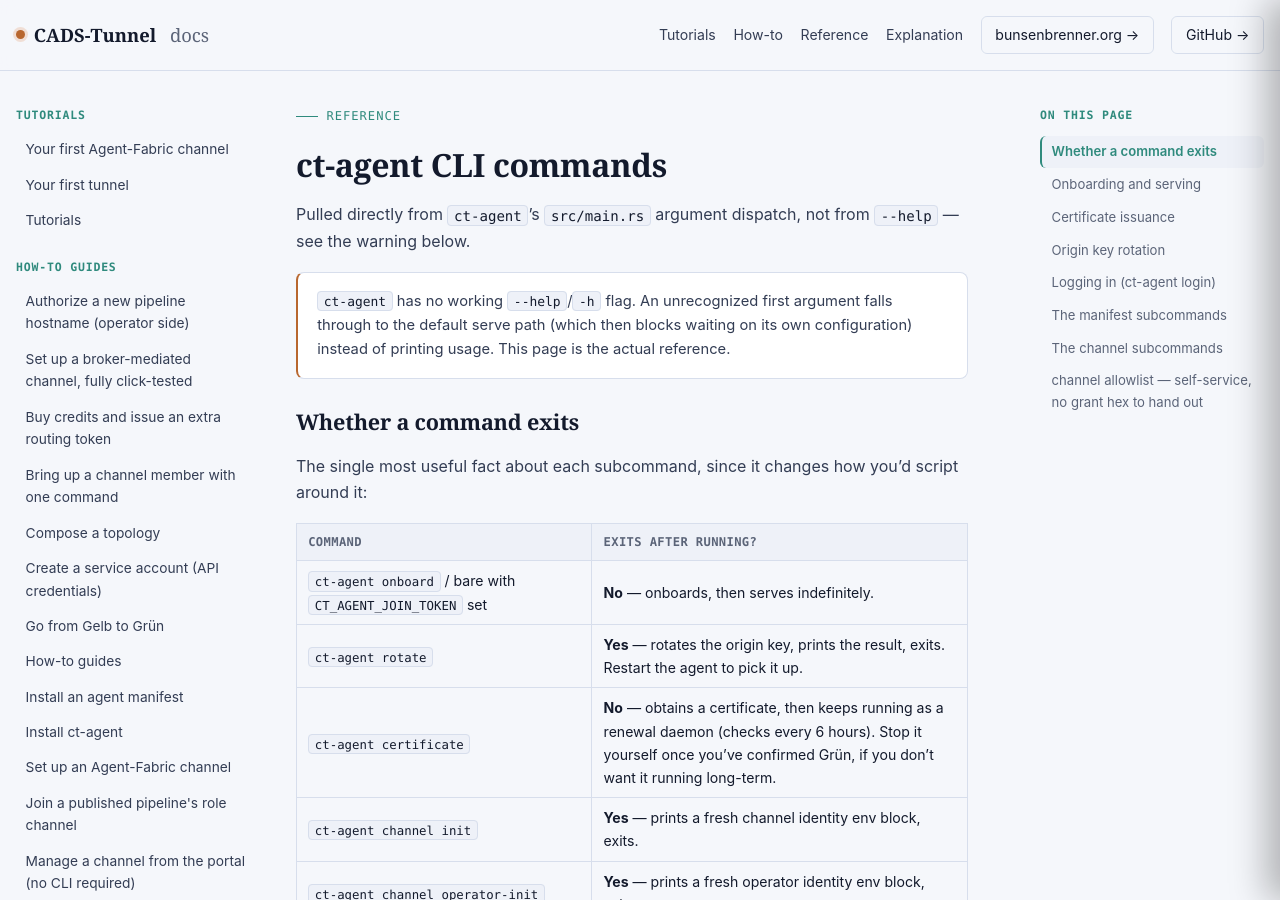
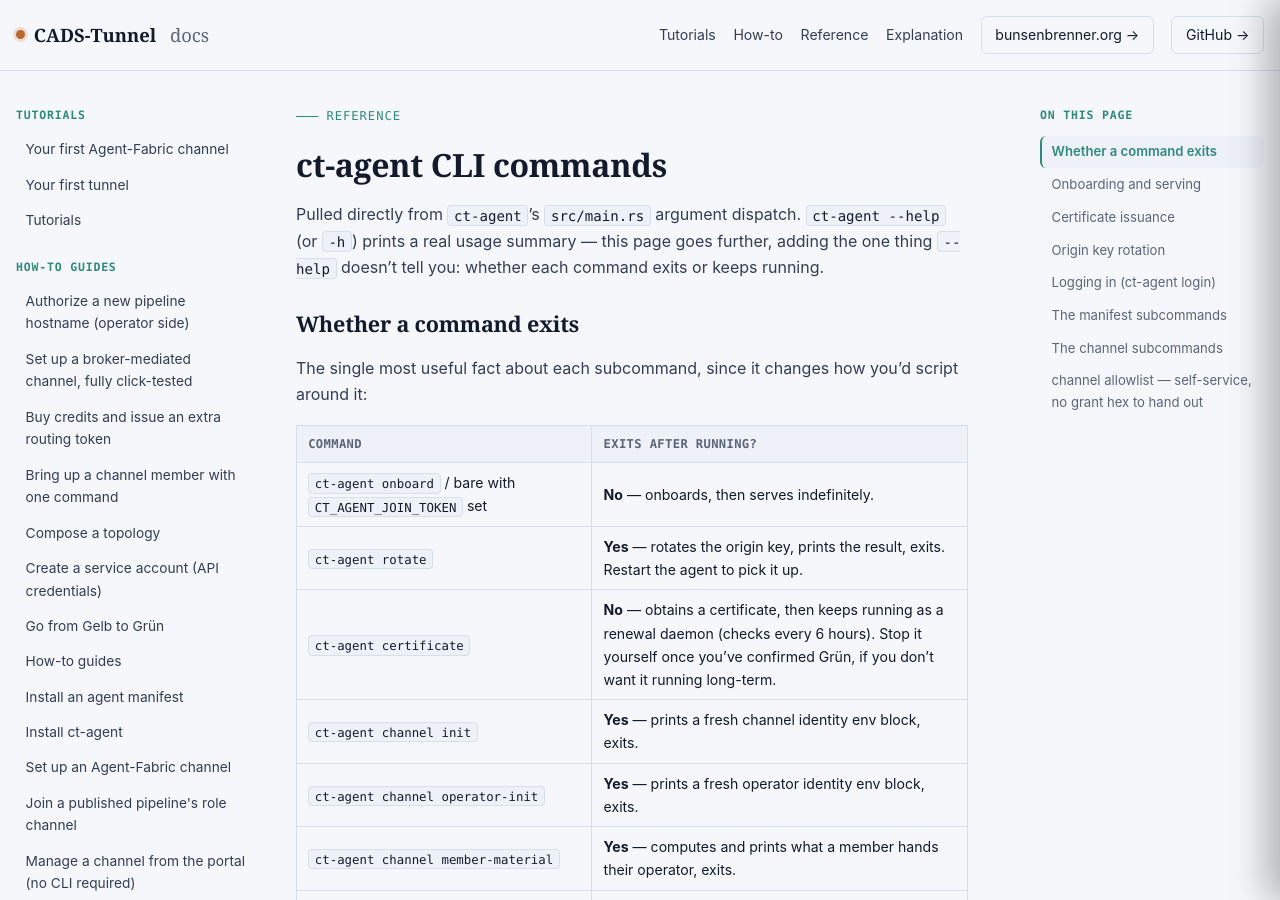
Before and after one commit to scimbe/CADS-Tunnel-docs, a Jekyll site: the page built from _reference/cli.md, in a window 1280 px wide and 900 px high. Built offline with Jekyll 4.4.1, drawn with Linux system fonts in a browser that asks for light colours.

Commit message:
docs: --help/-h now works, stop claiming it doesn't (#16)
ct-agent main.rs added explicit --help/-h and --version/-V handling
(issue #14) since these two callouts were written -- they were
telling readers the opposite of current behavior. Fixed both; kept
cli.md's exit-behavior table since --help doesn't cover that.

Co-authored-by: scimbe <becke@vps-1779cd55.vps.ovh.net>

```diff
--- a/_reference/cli.md
+++ b/_reference/cli.md
@@ -6,14 +6,9 @@ order: 3
 
 # ct-agent CLI commands
 
-Pulled directly from `ct-agent`'s `src/main.rs` argument dispatch, not from `--help` — see the warning
-below.
-
-<div class="callout warn">
-<code>ct-agent</code> has no working <code>--help</code>/<code>-h</code> flag. An unrecognized first
-argument falls through to the default serve path (which then blocks waiting on its own configuration)
-instead of printing usage. This page is the actual reference.
-</div>
+Pulled directly from `ct-agent`'s `src/main.rs` argument dispatch. `ct-agent --help` (or `-h`) prints a
+real usage summary — this page goes further, adding the one thing `--help` doesn't tell you: whether each
+command exits or keeps running.
 
 ## Whether a command exits
 
```
Also changed, not shown: _how-to/gelb-to-gruen.md (+0 -6 lines).
